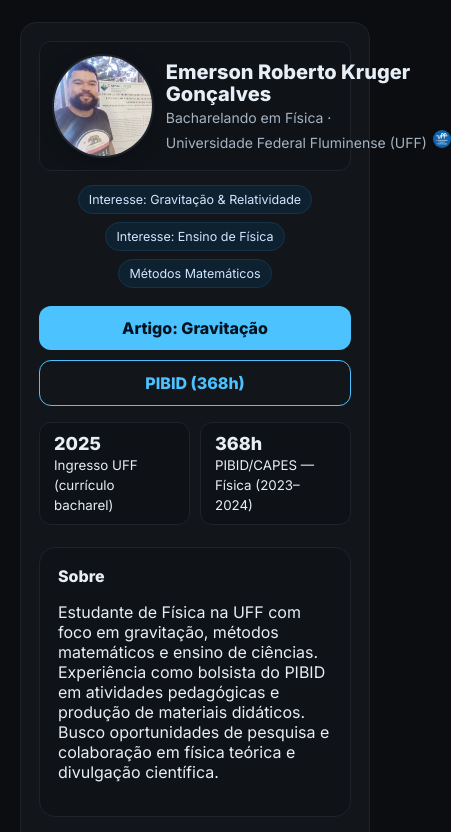
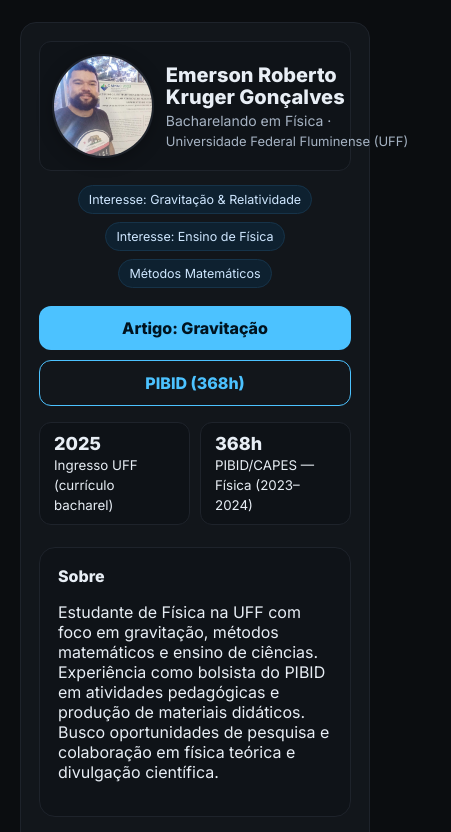
Before and after one commit to emersonrkg/uff, a plain HTML site: page index.html in a window 390 px wide. Shown: the top 832 px of the page, 451 px wide, since content can reach past the window. Drawn offline with Linux system fonts and the light colour scheme.

Commit message:
Update index.html

```diff
--- a/index.html
+++ b/index.html
@@ -36,8 +36,6 @@
     h1{font-size:clamp(24px,4vw,36px);margin:0 0 6px 0;line-height:1.15}
     .subtitle{color:var(--muted);font-weight:600;display:flex;align-items:center;gap:6px;flex-wrap:wrap}
     .seal-inline{width:20px;height:20px;border-radius:50%;object-fit:cover;vertical-align:baseline}
-
-    /* mantém texto + ícone juntos (sem quebra) */
     .uni-wrap{display:inline-flex;align-items:baseline;gap:6px;white-space:nowrap}
 
     .chips{display:flex;flex-wrap:wrap;gap:8px;margin-top:14px}
@@ -56,6 +54,8 @@
     .list{margin:0;padding-left:18px;color:var(--muted)}
 
     footer{color:var(--muted);font-size:12px;margin-top:22px;text-align:center}
+    .footline{display:inline-flex;align-items:center;gap:8px;flex-wrap:wrap;justify-content:center}
+    .seal-foot{width:18px;height:18px;border-radius:50%;object-fit:cover;vertical-align:middle}
 
     /* ===== HEADER (MOBILE — estilo KITA) ===== */
     .header-mobile{display:none}
@@ -78,10 +78,10 @@
       }
       .bio-txt{display:flex;flex-direction:column;gap:4px}
       .name-sm{font-weight:800;font-size:20px;line-height:1.1}
+
+      /* duas linhas: 1) bacharelando  2) universidade (em 1 linha) */
       .line-sm{color:var(--muted);font-size:14px;display:flex;flex-direction:column;gap:4px}
-      .line-row{display:flex;align-items:center;gap:6px;flex-wrap:wrap}
-      .seal-dot{width:18px;height:18px;border-radius:50%;object-fit:cover;vertical-align:baseline}
-      .uni-wrap{display:inline-flex;align-items:baseline;gap:6px;white-space:nowrap}
+      .uni-one{font-size:13px; white-space:nowrap;} /* força caber em uma linha */
 
       .chips{justify-content:center}
       .cta{justify-content:center}
@@ -104,13 +104,8 @@
           <div class="bio-txt">
             <div class="name-sm">Emerson Roberto Kruger Gonçalves</div>
             <div class="line-sm">
-              <div class="line-row">Bacharelando em Física ·</div>
-              <div class="line-row">
-                <span class="uni-wrap">
-                  Universidade Federal Fluminense (UFF)
-                  <img class="seal-dot" src="logouff_vertical_fundo_azul-1.png" alt="UFF">
-                </span>
-              </div>
+              <div>Bacharelando em Física ·</div>
+              <div class="uni-one">Universidade Federal Fluminense (UFF)</div>
             </div>
           </div>
         </div>
@@ -195,9 +190,12 @@
 
       <!-- RODAPÉ -->
       <footer>
-        © <span id="y"></span> Emerson R. K. Gonçalves — Contato:
-        <a href="mailto:emersonrkg@id.uff.br">emersonrkg@id.uff.br</a> ·
-        <a href="https://github.com/emersonkg">GitHub</a>
+        <span class="footline">
+          <img class="seal-foot" src="logouff_vertical_fundo_azul-1.png" alt="UFF">
+          © <span id="y"></span> Emerson R. K. Gonçalves — Contato:
+          <a href="mailto:emersonrkg@id.uff.br">emersonrkg@id.uff.br</a> ·
+          <a href="https://github.com/emersonkg">GitHub</a>
+        </span>
       </footer>
     </section>
   </main>
```
